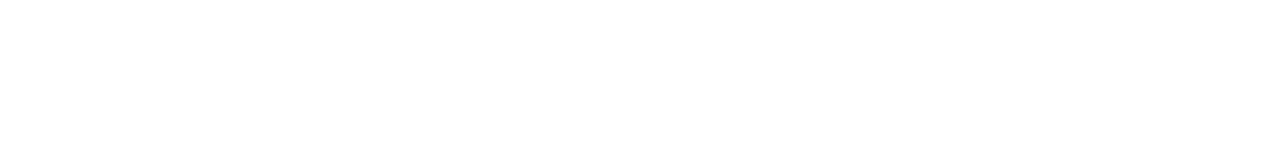
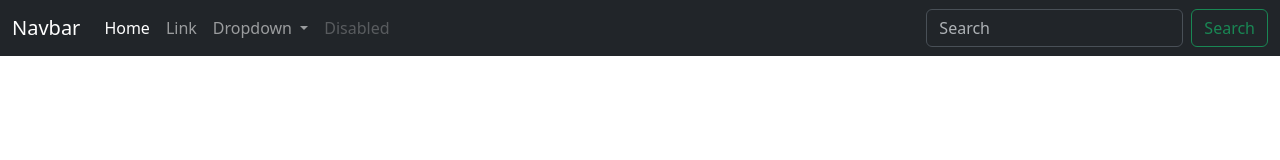
Before and after one commit to lupo-nasone/Faginali-compito1, a plain HTML site: page index.html in a window 1280 px wide. Drawn offline with nearby package versions, Linux system fonts and the light colour scheme.

Commit message:
aggiunto bootstrap e una nav bar dark

```diff
--- a/index.html
+++ b/index.html
@@ -6,8 +6,48 @@
     <meta name="viewport" content="width=device-width, initial-scale=1.0">
     <title>Faginali  mar 30</title>
     <link rel="stylesheet" href="style.css">
+    <link href="https://cdn.jsdelivr.net/npm/bootstrap@5.3.0-alpha2/dist/css/bootstrap.min.css" rel="stylesheet" integrity="sha384-aFq/bzH65dt+w6FI2ooMVUpc+21e0SRygnTpmBvdBgSdnuTN7QbdgL+OapgHtvPp" crossorigin="anonymous">
 </head>
 <body>
 
+    <nav class="navbar navbar-expand-lg bg-dark" data-bs-theme="dark">
+        <div class="container-fluid">
+          <a class="navbar-brand" href="#">Navbar</a>
+          <button class="navbar-toggler" type="button" data-bs-toggle="collapse" data-bs-target="#navbarSupportedContent" aria-controls="navbarSupportedContent" aria-expanded="false" aria-label="Toggle navigation">
+            <span class="navbar-toggler-icon"></span>
+          </button>
+          <div class="collapse navbar-collapse" id="navbarSupportedContent">
+            <ul class="navbar-nav me-auto mb-2 mb-lg-0">
+              <li class="nav-item">
+                <a class="nav-link active" aria-current="page" href="#">Home</a>
+              </li>
+              <li class="nav-item">
+                <a class="nav-link" href="#">Link</a>
+              </li>
+              <li class="nav-item dropdown">
+                <a class="nav-link dropdown-toggle" href="#" role="button" data-bs-toggle="dropdown" aria-expanded="false">
+                  Dropdown
+                </a>
+                <ul class="dropdown-menu">
+                  <li><a class="dropdown-item" href="#">Action</a></li>
+                  <li><a class="dropdown-item" href="#">Another action</a></li>
+                  <li><hr class="dropdown-divider"></li>
+                  <li><a class="dropdown-item" href="#">Something else here</a></li>
+                </ul>
+              </li>
+              <li class="nav-item">
+                <a class="nav-link disabled">Disabled</a>
+              </li>
+            </ul>
+            <form class="d-flex" role="search">
+              <input class="form-control me-2" type="search" placeholder="Search" aria-label="Search">
+              <button class="btn btn-outline-success" type="submit">Search</button>
+            </form>
+          </div>
+        </div>
+      </nav>
+
 </body>
+
+<script src="https://cdn.jsdelivr.net/npm/bootstrap@5.3.0-alpha2/dist/js/bootstrap.bundle.min.js" integrity="sha384-qKXV1j0HvMUeCBQ+QVp7JcfGl760yU08IQ+GpUo5hlbpg51QRiuqHAJz8+BrxE/N" crossorigin="anonymous"></script>
 </html>
```
